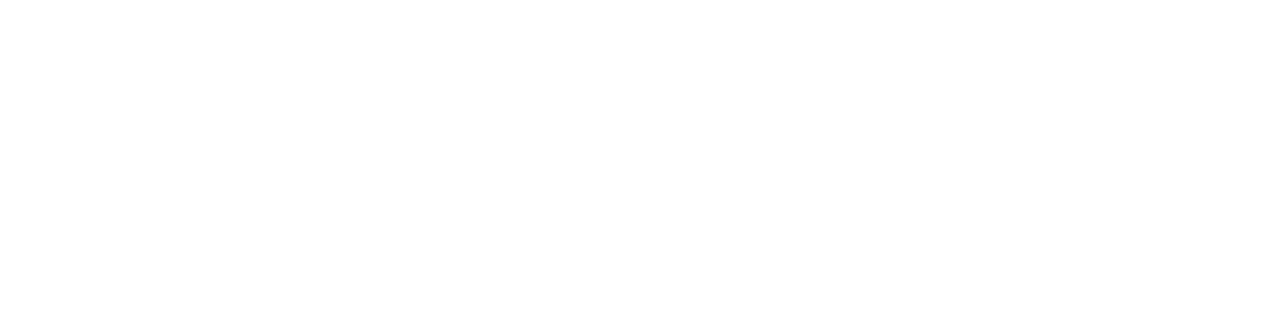
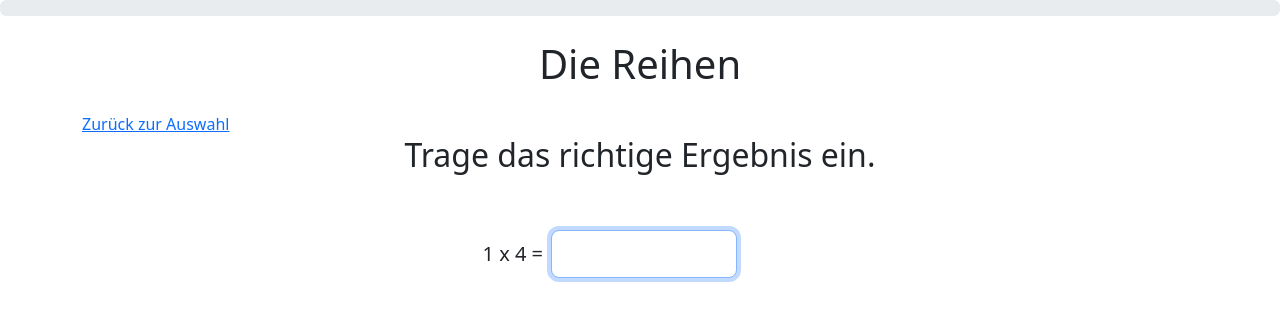
Before and after one commit to Huppys/schulinhalte-digital, a Vue app: page /mathe/1x1/1 in a window 1280 px wide. Before the commit this address had no page. Shown: the top 320 px of the page. Built offline with nearby package versions, Linux system fonts and the light colour scheme.

Commit message:
Update dependencies, add dynamic route for 1x1

```diff
--- a/package.json
+++ b/package.json
@@ -2,12 +2,12 @@
   "name": "schulinhalte-digital",
   "version": "0.1.0",
   "scripts": {
+    "dev": "vite",
     "serve": "vite preview",
     "build": "vite build",
     "test:unit": "vitest --environment jsdom",
     "lint": "eslint . --ext .vue,.js,.jsx,.cjs,.mjs,.ts,.tsx,.cts,.mts --fix --ignore-path .gitignore",
     "build-only": "vite build",
-    "dev": "vite",
     "preview": "vite preview --port 4173",
     "type-check": "vue-tsc --noEmit -p tsconfig.vitest.json --composite false"
   },
--- a/src/components/math/Mathe1x1Helper.ts
+++ b/src/components/math/Mathe1x1Helper.ts
@@ -12,12 +12,18 @@
    /**
     * Return a shuffled list of factors
     * @param count
+    * @param factor
     */
-   public getShuffledFactors(count: number): Array<[number, number]> {
+   public getShuffledFactors(count: number, factor: number | undefined): Array<[number, number]> {
 
       const nextTodos = this.multiplyStore.getNextTodos(count);
 
-      const firstFactor = this.getRandomFactor();
+      let firstFactor = this.getRandomFactor();
+
+      if (factor) {
+         firstFactor = factor;
+      }
+
       const secondFactors = this.shuffleNumbers(this.createRange(1, 10));
 
       return nextTodos.concat(secondFactors.splice(0, count - nextTodos.length).map((value) => [firstFactor, value]));
--- a/src/router/index.ts
+++ b/src/router/index.ts
@@ -1,49 +1,56 @@
-import { createRouter, createWebHistory } from 'vue-router';
-import type { Router } from 'vue-router';
-import Mathe1x1 from '../views/mathe/The1x1Quiz.vue';
-import MatheIntro from '../views/mathe/MatheIntro.vue';
-import Result from '../views/result/TheResult.vue';
+import type { Router } from "vue-router";
+import { createRouter, createWebHistory } from "vue-router";
+import The1x1Quiz from "../views/mathe/The1x1Quiz.vue";
+import MatheIntro from "../views/mathe/MatheIntro.vue";
+import Result from "../views/result/TheResult.vue";
 import DeutschLesen from "@/views/reading/TheWordImagesQuiz.vue";
 import TheIndex from "@/views/index/TheIndex.vue";
 import DeutschIntro from "@/views/deutsch/TheDeutschIntro.vue";
 import TheDivideQuiz from "@/views/mathe/TheDivideQuiz.vue";
+import Mathe1x1Overview from "@/views/mathe/Mathe1x1Overview.vue";
 
 const router: Router = createRouter({
   history: createWebHistory(import.meta.env.BASE_URL),
   routes: [
     {
-      path: '/',
-      name: 'Schule digital',
+      path: "/",
+      name: "Schule digital",
       component: TheIndex
     },
     {
-      path: '/mathe',
-      name: 'Mathematik',
+      path: "/mathe",
+      name: "Mathematik",
       component: MatheIntro
     },
     {
-      path: '/mathe/1x1',
-      name: 'Das kleine 1x1',
-      component: Mathe1x1
+      path: "/mathe/1x1/overview",
+      name: "Das kleine 1x1",
+      component: Mathe1x1Overview
     },
     {
-      path: '/mathe/divide',
-      name: 'Zahlen bis 100 teilen',
+      path: "/mathe/1x1/:lesson",
+      // TODO: name should adjust to dynamic parameter
+      name: "Die Reihen",
+      component: The1x1Quiz
+    },
+    {
+      path: "/mathe/divide",
+      name: "Zahlen bis 100 teilen",
       component: TheDivideQuiz
     },
     {
-      path: '/result',
-      name: 'Dein Ergebnis',
+      path: "/result",
+      name: "Dein Ergebnis",
       component: Result
     },
     {
-      path: '/deutsch',
-      name: 'Deutsch',
+      path: "/deutsch",
+      name: "Deutsch",
       component: DeutschIntro
     },
     {
-      path: '/deutsch/lesen',
-      name: 'Lesen',
+      path: "/deutsch/lesen",
+      name: "Lesen",
       component: DeutschLesen
     }
   ]
--- /dev/null
+++ b/src/views/mathe/Mathe1x1Overview.vue
@@ -0,0 +1,13 @@
+<template>
+  <div class="d-flex justify-content-center flex-column">
+    <ul v-for="lesson in [1,2,3,4,5,6,7,8,9,10]" :key="lesson">
+      <li>
+        <router-link :to="'/mathe/1x1/' + lesson">die {{lesson}}er-Reihe</router-link>
+      </li>
+    </ul>
+  </div>
+</template>
+
+<script lang="ts" setup>
+
+</script>
--- a/src/views/mathe/MatheIntro.vue
+++ b/src/views/mathe/MatheIntro.vue
@@ -2,7 +2,7 @@
    <div class="d-flex justify-content-center">
       <ul>Ich will
         <li>
-         <router-link to="/mathe/1x1">das kleine 1x1 üben</router-link>.
+         <router-link to="/mathe/1x1/overview">das kleine 1x1 üben</router-link>.
         </li>
         <li>
          <router-link to="/mathe/divide">das Teilen mit Zahlen bis 100 üben</router-link>.
--- a/src/views/mathe/The1x1Quiz.vue
+++ b/src/views/mathe/The1x1Quiz.vue
@@ -1,6 +1,8 @@
 <template>
+  <router-link to="/mathe/1x1/overview">Zurück zur Auswahl</router-link>
   <MathQuiz
     :max-todos="maxTodos" :math-tasks="mathTasks" :arithmetic-symbol="arithmeticSymbol" :validation-method="mathe1x1Helper.multiply" />
+
 </template>
 
 <script lang="ts" setup>
@@ -8,11 +10,16 @@
 // Components
 import { Mathe1x1Helper } from "@/components/math/Mathe1x1Helper";
 import MathQuiz from "@/components/quiz/MathQuiz.vue";
+import { useRouter } from "vue-router";
+
+const router = useRouter();
+const route = router.currentRoute;
+const lesson = route.value.params.lesson;
 
 const arithmeticSymbol = "x";
 const maxTodos = 10;
 
 const mathe1x1Helper = new Mathe1x1Helper();
-const mathTasks: Array<[number, number]> = mathe1x1Helper.getShuffledFactors(maxTodos);
+const mathTasks: Array<[number, number]> = mathe1x1Helper.getShuffledFactors(maxTodos, lesson);
 
 </script>
```
Also changed, not shown: 1 other file (tests, documents, lock files or other folders).
